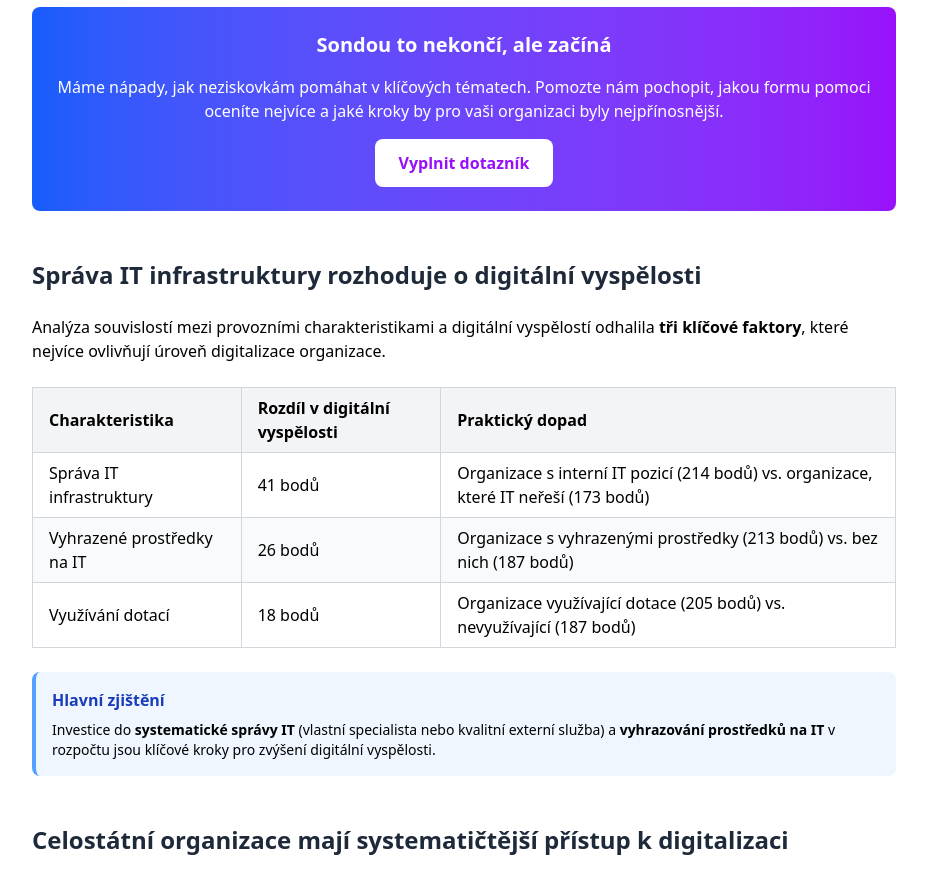
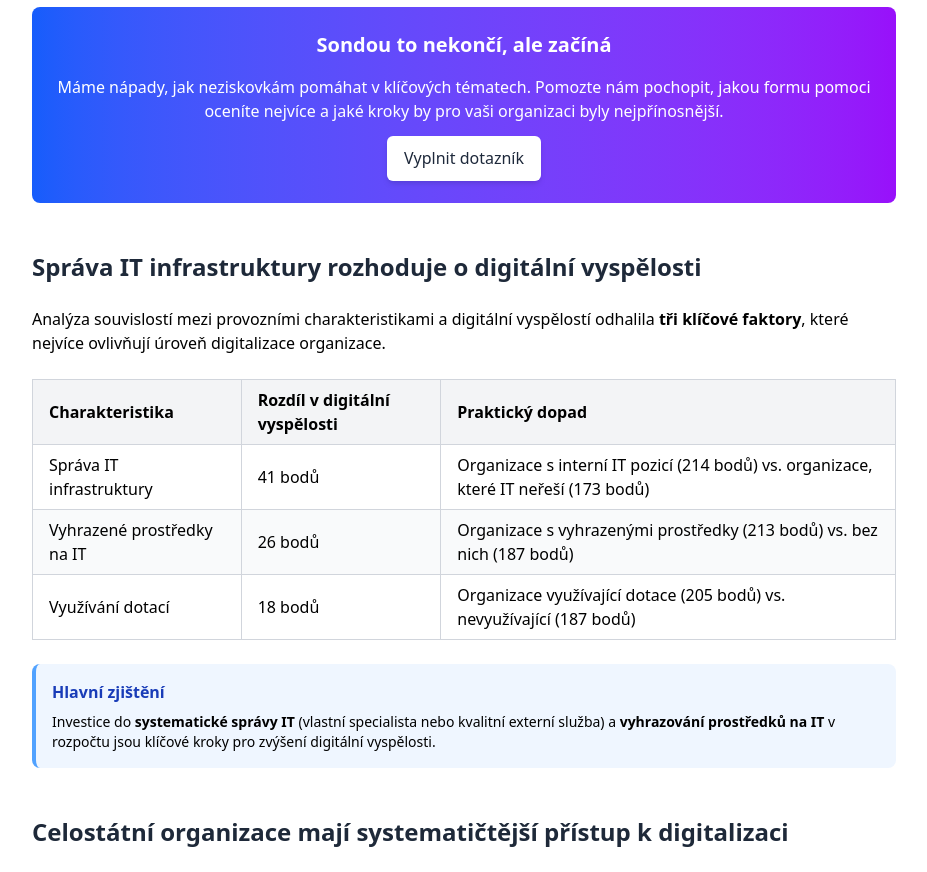
Before and after one commit to cesko-digital/sken, a Next.js app: page /vysledky in a window 1280 px wide. Shown: the part 5500-6372 px from the top of the page, without its empty margins (176-1103 px from the left). Built offline with nearby package versions, Linux system fonts and the light colour scheme.

Commit message:
Consolidate button types

```diff
--- a/app/globals.css
+++ b/app/globals.css
@@ -54,6 +54,11 @@
     background-color: var(--colors-plum);
     box-shadow: var(--shadow-md);
   }
+
+  .button-light {
+    background-color: white;
+    color: var(--colors-plum);
+  }
 }
 
 /** Custom styles */
--- a/app/vysledky/Report.jsx
+++ b/app/vysledky/Report.jsx
@@ -376,13 +376,15 @@ export default function Report() {
       {/* Call to Action */}
       <div className="bg-gradient-to-r from-blue-600 to-purple-600 text-white p-6 rounded-lg text-center mb-12">
         <h3 className="text-xl font-semibold mb-4 text-balance">Sondou to nekončí, ale začíná</h3>
-        <p className="mb-4">
+        <p className="mb-6">
           Máme nápady, jak neziskovkám pomáhat v klíčových tématech. Pomozte nám pochopit,
           jakou formu pomoci oceníte nejvíce a jaké kroky by pro vaši organizaci byly nejpřínosnější.
         </p>
-        <button className="bg-white text-purple-600 px-6 py-3 rounded-lg font-semibold hover:bg-gray-100 transition-colors">
+        <p className='my-2'>
+        <a className="button button-light" href="https://forms.fillout.com/t/pzoWoXPD8tus">
           Vyplnit dotazník
-        </button>
+        </a>
+        </p>
       </div>
 
       {/* Správa IT */}
```
